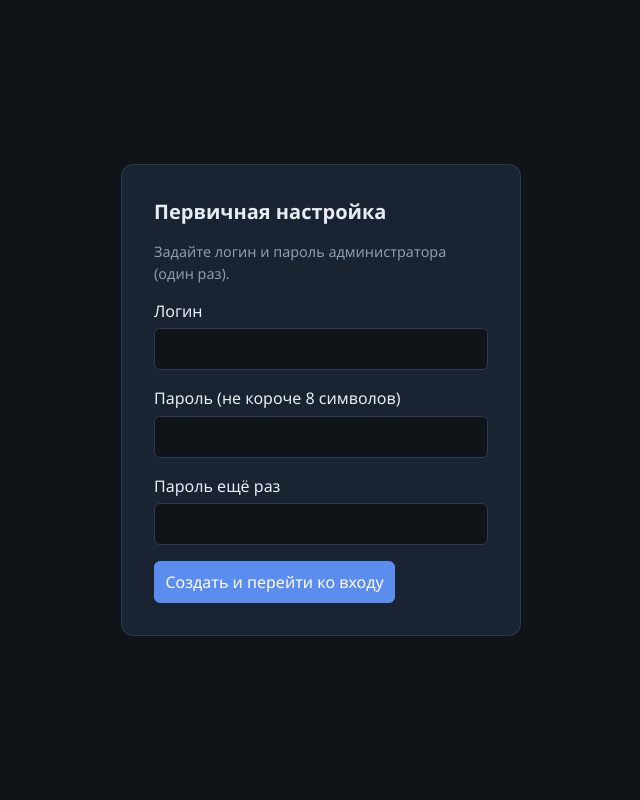
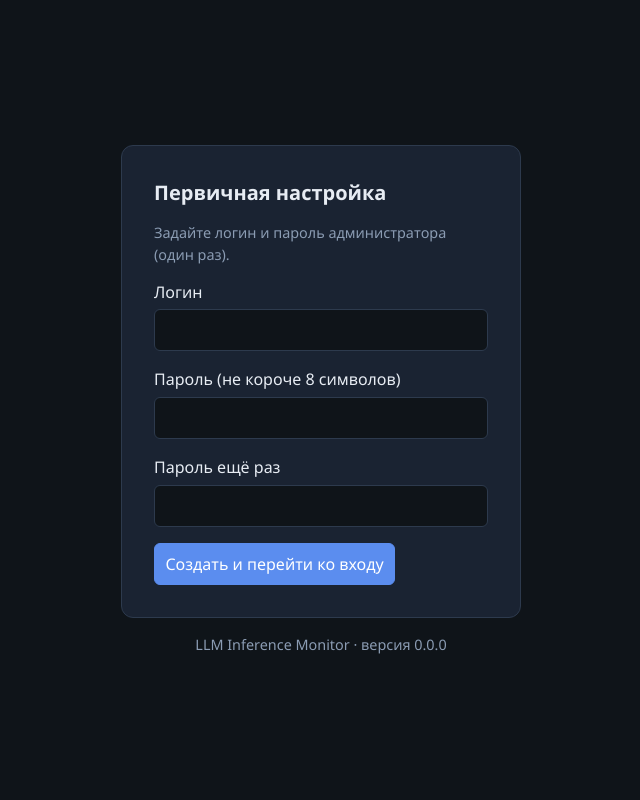
Before and after one commit to idpro1313/llmtester, a FastAPI app: page /setup in a window 1280 px wide. Shown: the whole page, without its empty margins (319-959 px from the left). Run offline with FastAPI, Linux system fonts and the light colour scheme.

Commit message:
feat: версия ПО в футере страниц
app_version из VERSION через _ctx; include _footer.html. Версия 0.3.10.

Made-with: Cursor

```diff
--- a/app/routers/pages.py
+++ b/app/routers/pages.py
@@ -27,7 +27,7 @@ _log = logging.getLogger(__name__)
 
 
 def _ctx(request: Request, **extra):
-    return {"request": request, **extra}
+    return {"request": request, "app_version": get_version(), **extra}
 
 
 def _tpl(request: Request, name: str, *, status_code: int = 200, **ctx: Any):
--- a/app/static/style.css
+++ b/app/static/style.css
@@ -200,6 +200,15 @@ button.link.danger { color: var(--err); }
   display: flex;
   align-items: center;
   justify-content: center;
+  padding: 1rem;
+}
+.login-stack {
+  display: flex;
+  flex-direction: column;
+  align-items: stretch;
+  gap: 1rem;
+  width: 100%;
+  max-width: 400px;
 }
 .login-card {
   background: var(--surface);
@@ -207,7 +216,22 @@ button.link.danger { color: var(--err); }
   border-radius: 12px;
   padding: 2rem;
   width: 100%;
-  max-width: 400px;
+}
+.site-footer {
+  text-align: center;
+  font-size: 0.85rem;
+}
+.main + .site-footer {
+  margin-top: 2rem;
+  margin-left: auto;
+  margin-right: auto;
+  max-width: 1200px;
+  padding: 1rem 1.5rem 1.5rem;
+  border-top: 1px solid var(--border);
+}
+.login-stack .site-footer {
+  padding: 0;
+  margin: 0;
 }
 .login-card h1 { font-size: 1.25rem; }
 
--- /dev/null
+++ b/app/templates/_footer.html
@@ -0,0 +1,3 @@
+<footer class="site-footer" role="contentinfo">
+  <span class="muted">LLM Inference Monitor · версия {{ app_version }}</span>
+</footer>
--- a/app/templates/base.html
+++ b/app/templates/base.html
@@ -23,5 +23,6 @@
   </header>
   {% endif %}
   <main class="main">{% block content %}{% endblock %}</main>
+  {% include "_footer.html" %}
 </body>
 </html>
--- a/app/templates/login.html
+++ b/app/templates/login.html
@@ -7,6 +7,7 @@
   <link rel="stylesheet" href="/static/style.css" />
 </head>
 <body class="login-body">
+  <div class="login-stack">
   <div class="login-card">
     <h1>Мониторинг инференса LLM</h1>
     {% if msg %}
@@ -18,5 +19,7 @@
       <button type="submit">Войти</button>
     </form>
   </div>
+  {% include "_footer.html" %}
+  </div>
 </body>
 </html>
--- a/app/templates/setup.html
+++ b/app/templates/setup.html
@@ -7,6 +7,7 @@
   <link rel="stylesheet" href="/static/style.css" />
 </head>
 <body class="login-body">
+  <div class="login-stack">
   <div class="login-card">
     <h1>Первичная настройка</h1>
     <p class="muted">Задайте логин и пароль администратора (один раз).</p>
@@ -20,5 +21,7 @@
       <button type="submit">Создать и перейти ко входу</button>
     </form>
   </div>
+  {% include "_footer.html" %}
+  </div>
 </body>
 </html>
```
Also changed, not shown: 1 other file.
